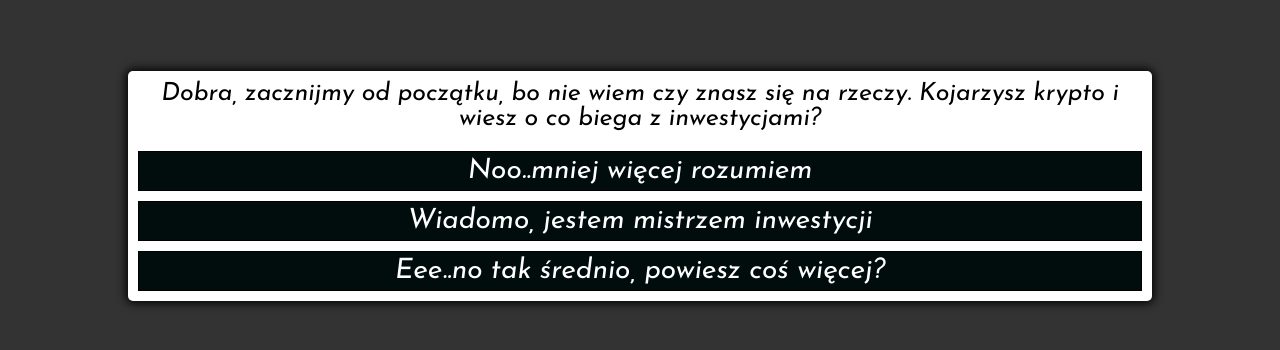
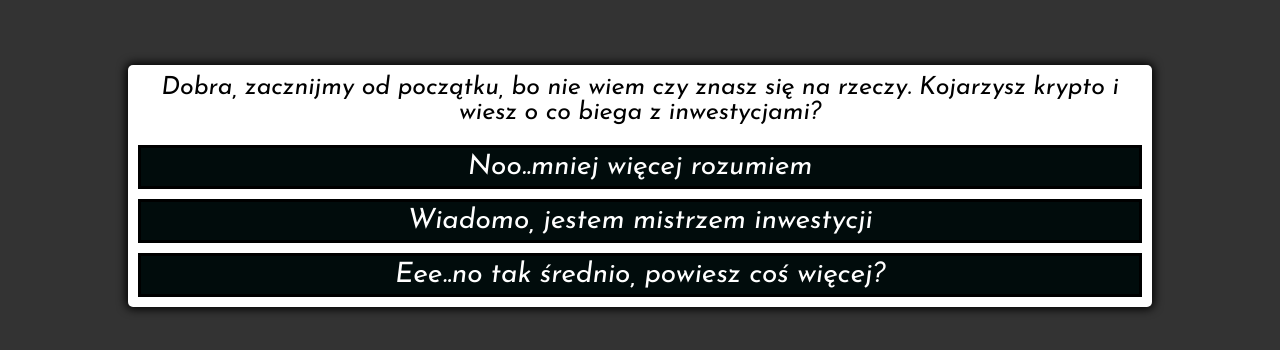
Before and after one commit to Celmaibun/rpggame, a plain HTML site: page index.html in a window 1280 px wide. Shown: the part 214-564 px from the top of the page. Drawn offline with Linux system fonts and the light colour scheme.

Commit message:
Add files via upload

```diff
--- a/style.css
+++ b/style.css
@@ -32,7 +32,7 @@ body{
 }
 .btn{
     background-color:rgb(1, 12, 12);
-    border: 1px solid black;
+    border: 3px solid black;
     padding: 5px 10px;
     color: white;
     outline: none;
@@ -40,5 +40,5 @@ body{
 
 }
 .btn:hover{
-    border-color: white;
+    border-color: red;
 }
```
